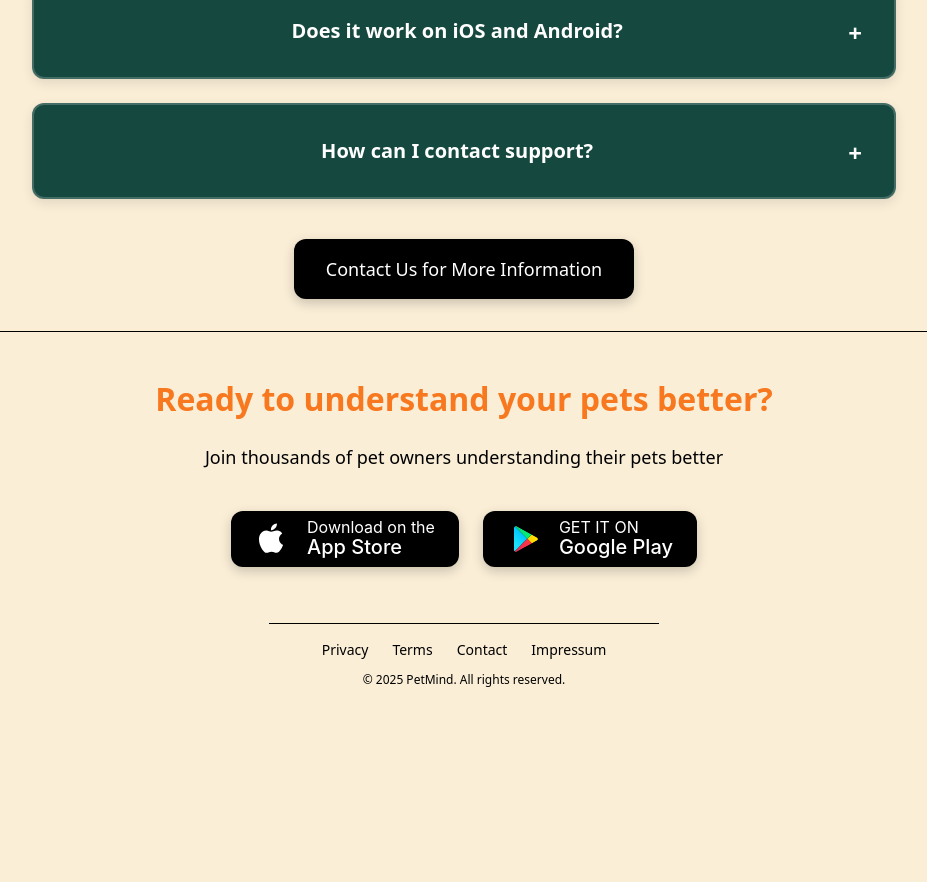
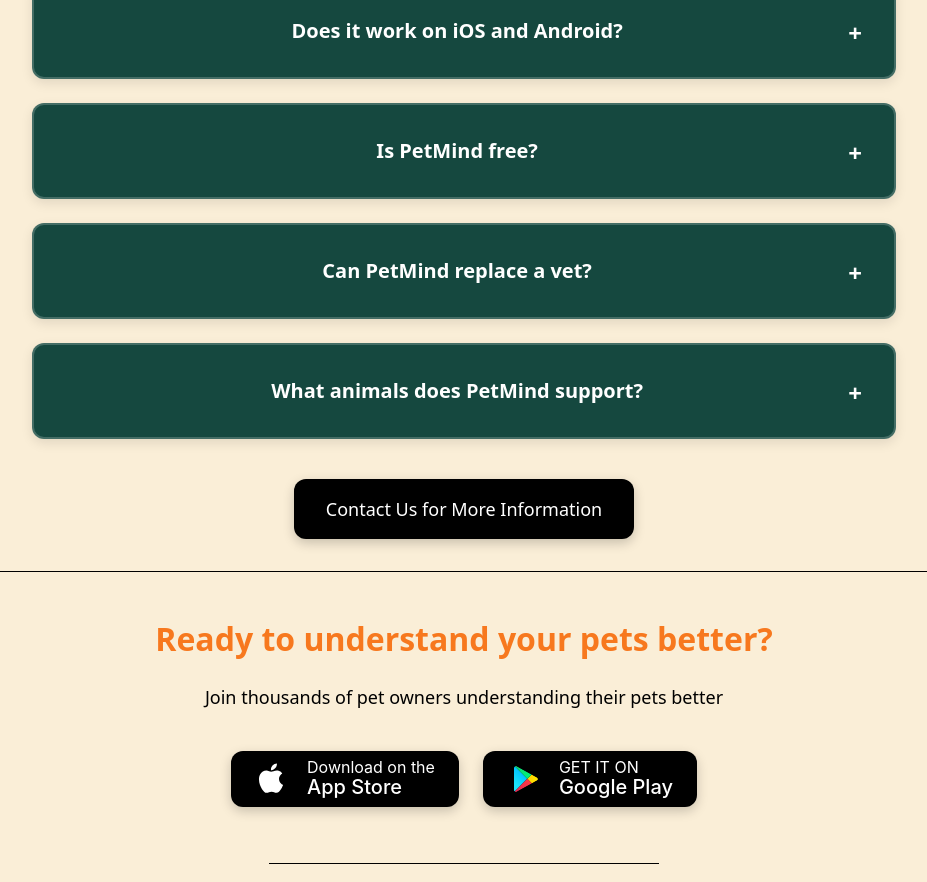
Before and after one commit to alexwloa/PetMindWebsite, a Next.js app: page / in a window 1280 px wide. Shown: the part 1820-2702 px from the top of the page, without its empty margins (176-1103 px from the left). Before the commit the page ends 2540 px from the top, so only its background shows below. Built offline with nearby package versions, Linux system fonts and the light colour scheme.

Commit message:
Fix FAQ on homepage - add 5 questions

```diff
--- a/src/app/page.tsx
+++ b/src/app/page.tsx
@@ -16,8 +16,16 @@
       a: "Yes. Our mobile app is available for both iOS and Android devices.",
     },
     {
-      q: "How can I contact support?",
-      a: "Email support@petmind.app and we'll get back within 1–2 business days.",
+      q: "Is PetMind free?",
+      a: "PetMind offers a free version with limited analyses. For unlimited access and premium features, you can upgrade to our Basic or Premium subscription.",
+    },
+    {
+      q: "Can PetMind replace a vet?",
+      a: "No. PetMind is for entertainment and informational purposes only. It cannot diagnose illnesses or provide medical advice. If your pet shows signs of illness, always consult a veterinarian.",
+    },
+    {
+      q: "What animals does PetMind support?",
+      a: "PetMind works best with dogs and cats, but you can try it with other pets too. The AI analyzes body language and facial expressions to provide insights.",
     },
   ];
 
```
